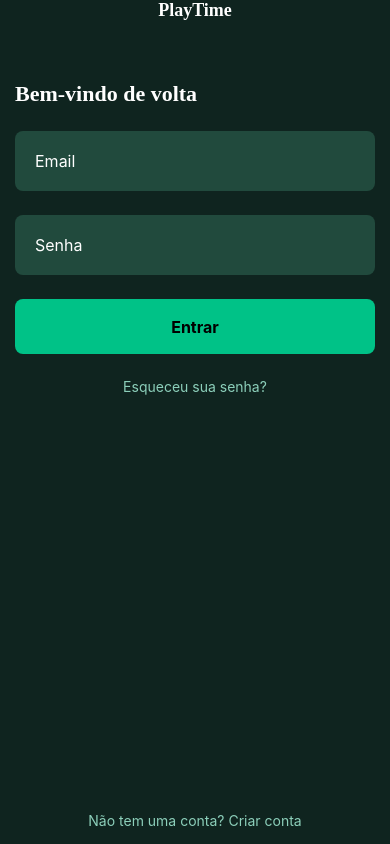
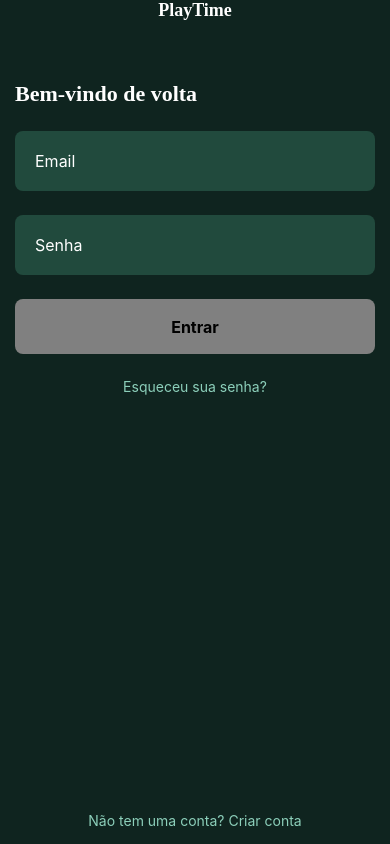
Before and after one commit to Luizsilva439/SaaSAluguelDeQuadras, a React Native app: screen /Auth in a window 390 px wide. Built offline with nearby package versions, Linux system fonts and the light colour scheme.

Commit message:
feat: Adiciona funcao de validacao de botao

```diff
--- a/src/screens/auth/index.tsx
+++ b/src/screens/auth/index.tsx
@@ -2,7 +2,7 @@ import Title from '../../components/Title';
 import New_buttom from '../../components/New_buttom';
 import TextLink from '../../components/TextLink';
 
-import { useState } from 'react';
+import { useEffect, useState } from 'react';
 import { SafeAreaView } from "react-native-safe-area-context";
 import { View, TextInput } from "react-native";
 import { StatusBar } from "expo-status-bar";
@@ -15,11 +15,23 @@ import { useNavigation } from '@react-navigation/native';
 export default function Auth() {
 
   const navigation = useNavigation();
-  const [isLoading, setIsLoading] = useState(false);
+  const [isLoading, setIsLoading] = useState<boolean>(false);
+  const [isClicked, setIsClicked] = useState<boolean>(false)
+
+  const [email, setEmail] = useState<string>('');
+  const [password, setPassword] = useState<string>('');
 
   function handleLogin() {
     setIsLoading(true);
   }
+
+  useEffect(() => {
+    if(email != '' && password?.length >= 5){
+      setIsClicked(true);
+    }else{
+      setIsClicked(false);
+    }
+  })
 
   return (
     <SafeAreaView style={styles.container}>
@@ -39,6 +51,8 @@ export default function Auth() {
               style={styles.input}
               placeholder='Email'
               placeholderTextColor={colors.text}
+              value={email}
+              onChangeText={setEmail}
             />
 
             <TextInput
@@ -46,12 +60,14 @@ export default function Auth() {
               placeholder='Senha'
               placeholderTextColor={colors.text}
               secureTextEntry={true}
+              value={password}
+              onChangeText={setPassword}
             />
 
-            <New_buttom title='Entrar' colorText={colors.dark} isLoading={isLoading} onPress={() => (navigation as any).navigate('Main')} isClicked={true} />
+            <New_buttom title='Entrar' colorText={colors.dark} isLoading={isLoading} onPress={() => (navigation as any).navigate('Main')} isClicked={isClicked} />
 
             <View style={styles.link}>
-              <TextLink title='Esqueceu sua senha?'/>
+              <TextLink title='Esqueceu sua senha?' />
             </View>
           </View>
 
```
